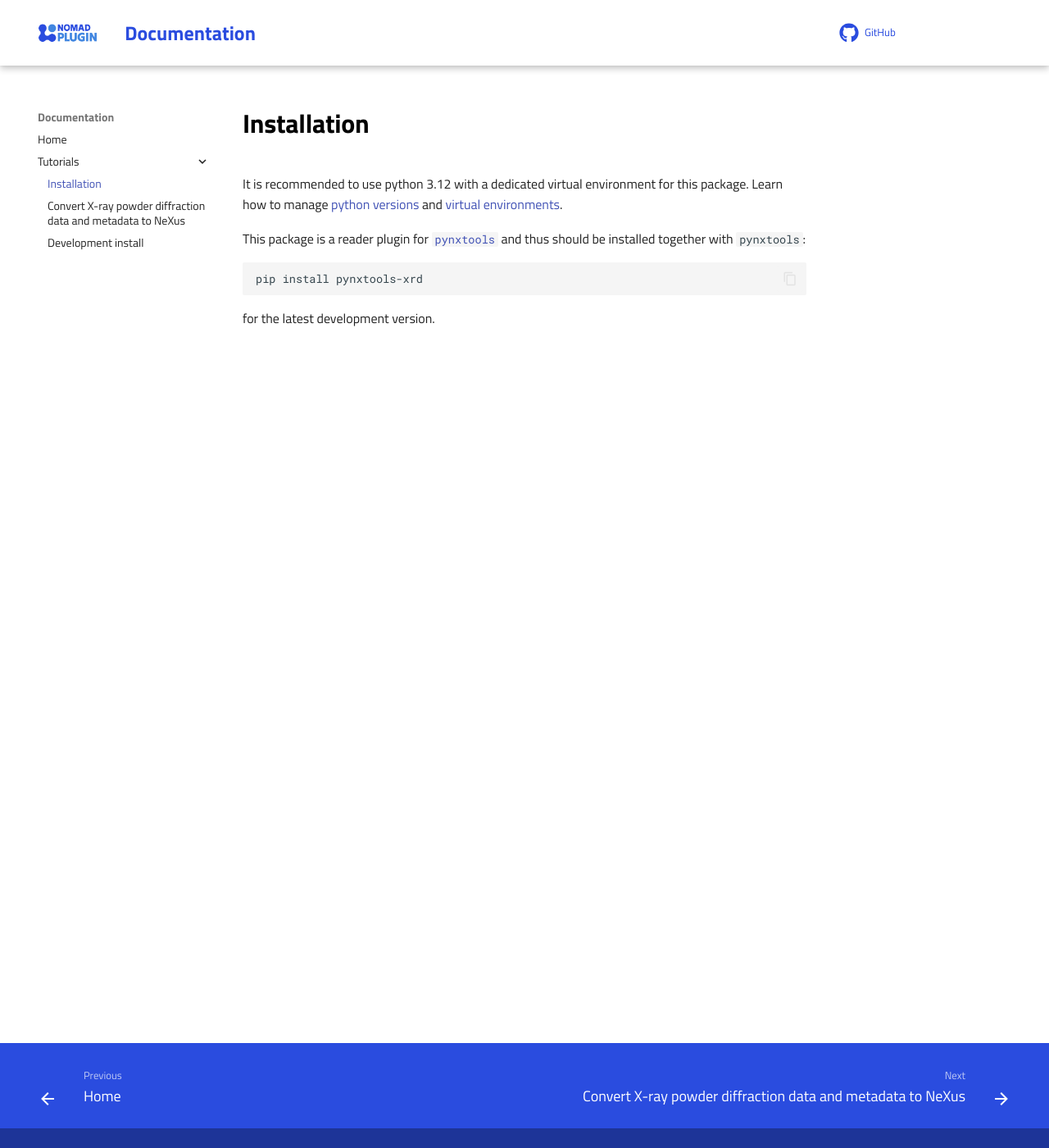
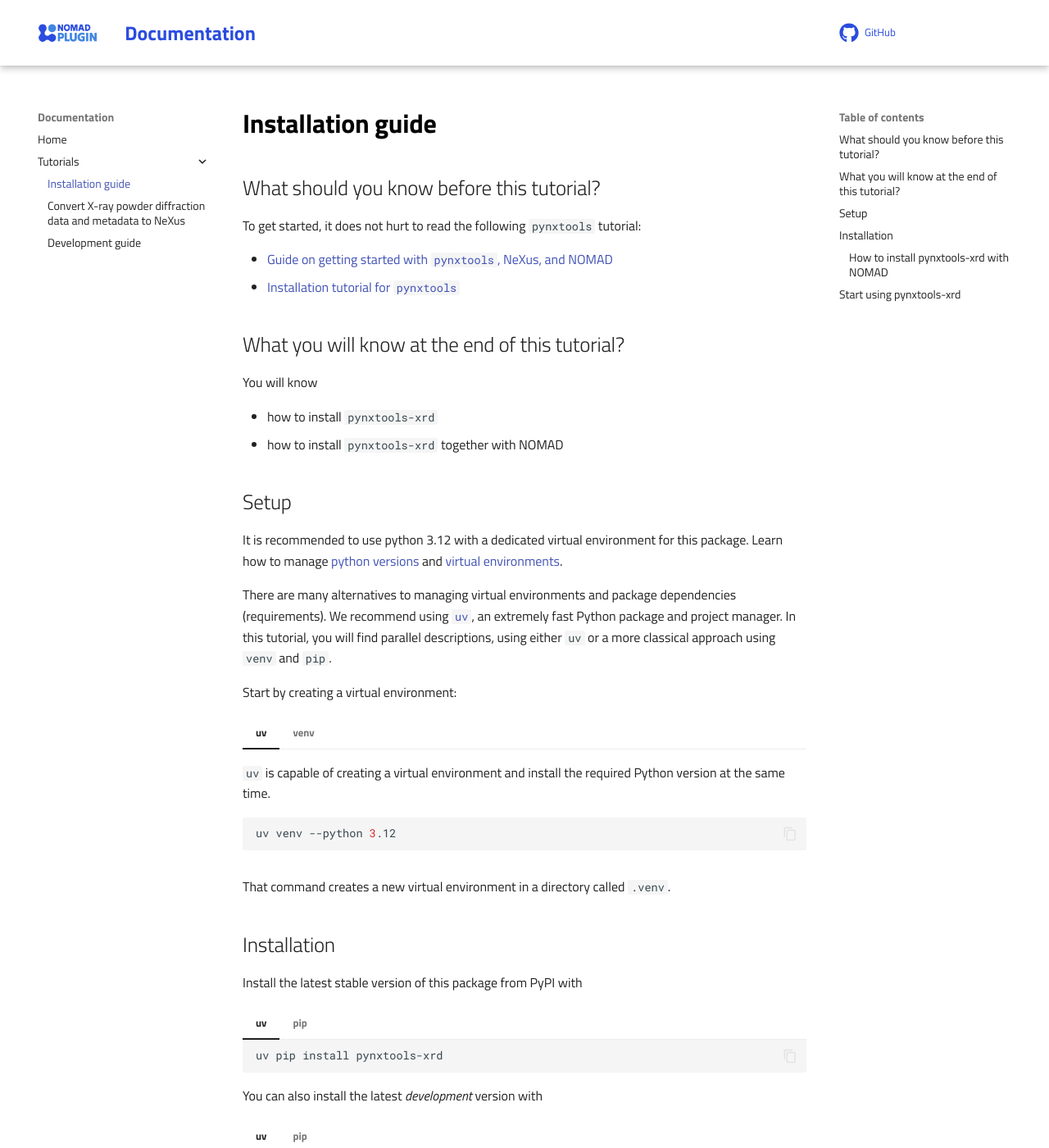
Before and after one commit to FAIRmat-NFDI/pynxtools-xrd, an MkDocs documentation site: the page built from docs/tutorial/installation.md, in a window 1280 px wide and 1400 px high. Shown: the whole window at 82% size. Built offline with MkDocs 1.6.1 and Material for MkDocs 9.7.7, drawn with Linux system fonts in a browser that asks for light colours; comment, search, counter and statistics services are not loaded; some of the changed text lies outside the part shown.

Commit message:
align docs

````diff
--- a/docs/tutorial/installation.md
+++ b/docs/tutorial/installation.md
@@ -1,14 +1,77 @@
-# Installation
+# Installation guide
 
-It is recommended to use python 3.12 with a dedicated virtual environment for this package.
-Learn how to manage [python versions](https://github.com/pyenv/pyenv) and
-[virtual environments](https://realpython.com/python-virtual-environments-a-primer/).
+## What should you know before this tutorial?
 
-This package is a reader plugin for [`pynxtools`](https://github.com/FAIRmat-NFDI/pynxtools) and thus should be installed together with `pynxtools`:
+To get started, it does not hurt to read the following `pynxtools` tutorial:
 
+- [Guide on getting started with `pynxtools`, NeXus, and NOMAD](https://fairmat-nfdi.github.io/pynxtools/getting-started.html)
+- [Installation tutorial for `pynxtools`](https://fairmat-nfdi.github.io/pynxtools/tutorial/installation.html)
 
-```shell
-pip install pynxtools-xrd
-```
+## What you will know at the end of this tutorial?
 
-for the latest development version.
+You will know
+
+- how to install `pynxtools-xrd`
+- how to install `pynxtools-xrd` together with NOMAD
+
+## Setup
+
+It is recommended to use python 3.12 with a dedicated virtual environment for this package. Learn how to manage [python versions](https://github.com/pyenv/pyenv) and [virtual environments](https://realpython.com/python-virtual-environments-a-primer/).
+
+There are many alternatives to managing virtual environments and package dependencies (requirements). We recommend using [`uv`](https://github.com/astral-sh/uv), an extremely fast Python package and project manager. In this tutorial, you will find parallel descriptions, using either `uv` or a more classical approach using `venv` and `pip`.
+
+Start by creating a virtual environment:
+
+=== "uv"
+    `uv` is capable of creating a virtual environment and install the required Python version at the same time.
+
+    ```bash
+    uv venv --python 3.12
+    ```
+
+=== "venv"
+
+    Note that you will need to install the Python version manually beforehand.
+
+    ```bash
+    python -m venv .venv
+    ```
+That command creates a new virtual environment in a directory called `.venv`.
+
+## Installation
+
+Install the latest stable version of this package from PyPI with
+
+=== "uv"
+
+    ```bash
+    uv pip install pynxtools-xrd
+    ```
+
+=== "pip"
+
+    ```bash
+    pip install pynxtools-xrd
+    ```
+
+You can also install the latest _development_ version with
+
+=== "uv"
+
+    ```bash
+    uv pip install git+https://github.com/FAIRmat-NFDI/pynxtools-xrd.git
+    ```
+
+=== "pip"
+
+    ```bash
+    pip install git+https://github.com/FAIRmat-NFDI/pynxtools-xrd.git
+    ```
+
+### How to install `pynxtools-xrd` with NOMAD
+
+To use `pynxtools-xrd` with NOMAD, simply install it in the same environment as the `nomad-lab` package. NOMAD will recognize `pynxtools` (and it `pynxtools-xrd` reader plugin) as a plugin automatically. In addition, NOMAD will install a schema for NeXus application definitions.
+
+## Start using `pynxtools-xrd`
+
+That's it! You can now use `pynxtools-xrd`!
--- a/mkdocs.yaml
+++ b/mkdocs.yaml
@@ -9,7 +9,7 @@ nav:
   - Tutorials:
     - tutorial/installation.md
     - tutorial/standalone.md
-    - tutorial/dev_installation.md
+    - tutorial/contributing.md
   # - How-tos:
   #   - how-tos/dummy.md
   # - Learn:
@@ -34,6 +34,7 @@ theme:
     - navigation.footer
     - content.code.copy
     - content.code.annotate
+    - search.suggest
   custom_dir: docs/theme
   icon:
     repo: fontawesome/brands/github
@@ -52,6 +53,7 @@ markdown_extensions:
   - pymdownx.arithmatex:
       generic: true
   - pymdownx.emoji
+  - mkdocs-click
   - pymdownx.extra
   - pymdownx.tabbed:
       alternate_style: true
@@ -71,5 +73,4 @@ extra_css:
 
 extra_javascript:
   - javascript.js
-  - https://polyfill.io/v3/polyfill.min.js?features=es6
   - https://cdn.jsdelivr.net/npm/mathjax@3/es5/tex-mml-chtml.js
````
Also changed, not shown: README.md (+9 -5 lines), docs/contact.md (+4 -4 lines), docs/index.md (+5 -3 lines), docs/tutorial/contributing.md (added, +128 -0 lines), docs/tutorial/dev_installation.md (deleted, +0 -21 lines).
